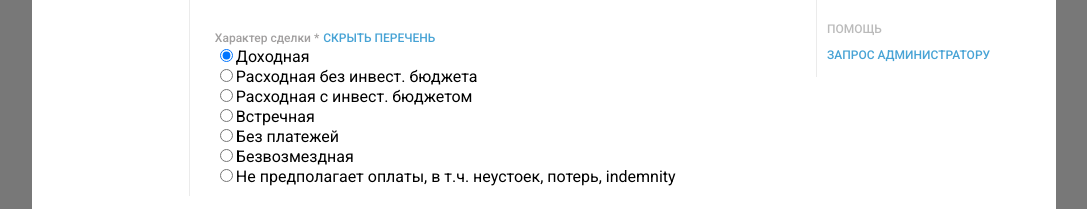
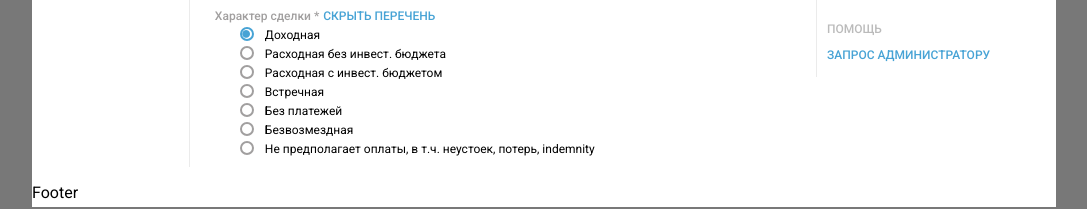
Before and after one commit to buccaneer33/rusal_markup, a website built with webpack: page src/html/template/index.html in a window 1280 px wide. Shown: the part 948-1157 px from the top of the page, without its empty margins (96-1183 px from the left). Built offline with nearby package versions, Linux system fonts and the light colour scheme; files whose address does not match are found by name.

Commit message:
radio code rewie

```diff
--- a/src/html/template/index.html
+++ b/src/html/template/index.html
@@ -72,7 +72,7 @@
 									<label class="basic_requisites__container basic_requisites__label">Да
 										<input class="basic_requisites__radio" type="radio" name="mixed" />
 										<span class="basic_requisites__checkmark"></span>
-									</label>
+									</label><br />
 									<label class="basic_requisites__container basic_requisites__label">Нет
 										<input class="basic_requisites__radio" type="radio" name="mixed" />
 										<span class="basic_requisites__checkmark"></span>
@@ -133,20 +133,36 @@
 							<div class="basic_requisites__item">
 								<label class="basic_requisites__description">Характер сделки *</label>
 								<a class="basic_requisites__link link link--basic" href="#">СКРЫТЬ ПЕРЕЧЕНЬ</a><br />
-								<input type="radio" name="deal_type" checked /><label>Доходная</label><br />
-								<input type="radio" name="deal_type" /><label>Расходная без инвест. бюджета</label><br />
-								<input type="radio" name="deal_type" /><label>Расходная с инвест. бюджетом</label><br />
-								<input type="radio" name="deal_type" /><label>Встречная</label><br />
-								<input type="radio" name="deal_type" /><label>Без платежей</label><br />
-								<input type="radio" name="deal_type" /><label>Безвозмездная</label><br />
-								<input type="radio" name="deal_type" /><label>Не предполагает оплаты, в т.ч. неустоек, потерь, indemnity</label><br />
+
+								<label class="basic_requisites__container basic_requisites__label">Доходная
+									<input class="basic_requisites__radio" type="radio" name="deal_type" checked />
+									<span class="basic_requisites__checkmark"></span>
+								</label><br />
+								<label class="basic_requisites__container basic_requisites__label">Расходная без инвест. бюджета
+									<input class="basic_requisites__radio" type="radio" name="deal_type" />
+									<span class="basic_requisites__checkmark"></span>
+								</label><br />
+								<label class="basic_requisites__container basic_requisites__label">Расходная с инвест. бюджетом
+									<input class="basic_requisites__radio" type="radio" name="deal_type" />
+									<span class="basic_requisites__checkmark"></span>
+								</label><br />
+								<label class="basic_requisites__container basic_requisites__label">Встречная
+									<input class="basic_requisites__radio" type="radio" name="deal_type" />
+									<span class="basic_requisites__checkmark"></span>
+								</label><br />
+								<label class="basic_requisites__container basic_requisites__label">Без платежей
+									<input class="basic_requisites__radio" type="radio" name="deal_type" />
+									<span class="basic_requisites__checkmark"></span>
+								</label><br />
+								<label class="basic_requisites__container basic_requisites__label">Безвозмездная
+									<input class="basic_requisites__radio" type="radio" name="deal_type" />
+									<span class="basic_requisites__checkmark"></span>
+								</label><br />
+								<label class="basic_requisites__container basic_requisites__label">Не предполагает оплаты, в т.ч. неустоек, потерь, indemnity
+									<input class="basic_requisites__radio" type="radio" name="deal_type" />
+									<span class="basic_requisites__checkmark"></span>
+								</label><br />
 							</div>
-
-
-
-
-
-
 
 						</div>
 					</div>
--- a/src/scss/basic_requisites.scss
+++ b/src/scss/basic_requisites.scss
@@ -40,10 +40,10 @@
     font-size: 12px;
   }
   &__container{
-    display: block;
+    display: inline-block;
     position: relative;
     padding-left: 25px;
-    margin: 10px 0 10px 25px;
+    margin: 0px 0 0px 25px;
     padding-top: 1px;
     cursor: pointer;
     user-select: none;
@@ -59,8 +59,8 @@
       position: absolute;
       top: 0;
       left: 0;
-      height: 12px;
-      width: 12px;
+      height: 10px;
+      width: 10px;
       border: 2px solid $text_color--secondary_help;
       border-radius: 50%;
     }
@@ -100,7 +100,7 @@
  // content: "\29BF";
   content: "\25CF";
   color:  $text_color--link;
-  font-size: 21px;
-  top: -8.5px;
+  font-size: 18px;
+  top: -7.4px;
   left: -1px;
 }
```
Also changed, not shown: dist/dev/css/index.css, dist/dev/index.html.
